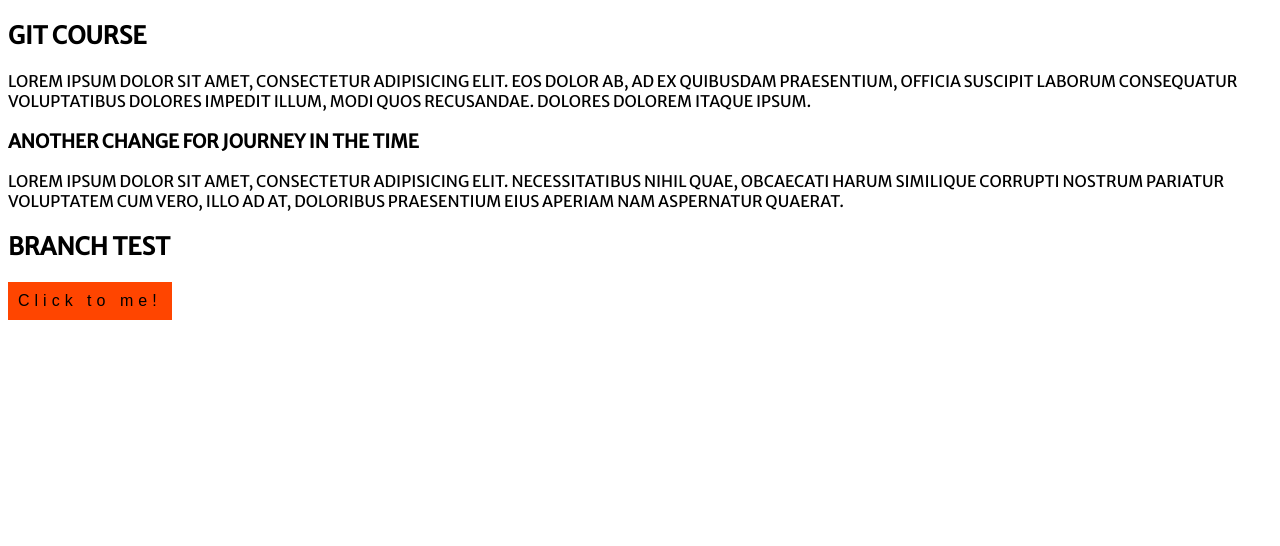
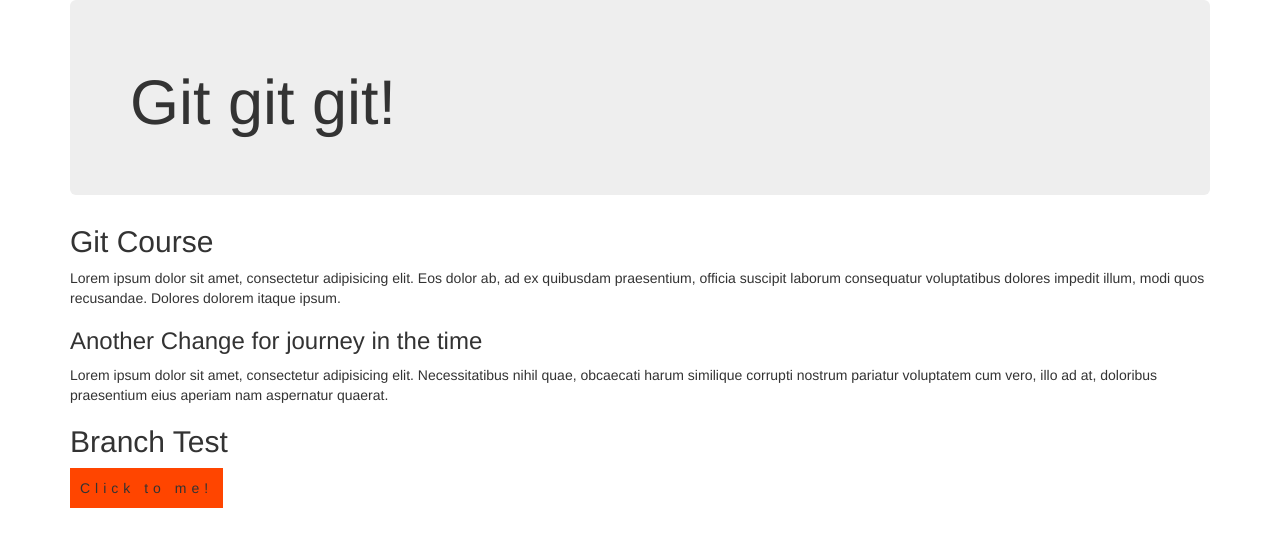
Before and after one commit to ExtaZys-Corp/test-git, a plain HTML site: page index.html in a window 1280 px wide. Drawn offline with nearby package versions, Linux system fonts and the light colour scheme.

Commit message:
Anadiendo bootstrap

```diff
--- a/index.html
+++ b/index.html
@@ -5,8 +5,13 @@
   <title>Document</title>
   <link rel="stylesheet" href="styles/estilos.css">
   <link href='https://fonts.googleapis.com/css?family=Merriweather+Sans' rel='stylesheet' type='text/css'>
+  <link rel="stylesheet" href="https://maxcdn.bootstrapcdn.com/bootstrap/3.3.6/css/bootstrap.min.css">
 </head>
 <body>
+  <div class="container">
+  <div class="jumbotron">
+    <h1>Git git git!</h1>
+  </div>
       <h2>Git Course</h2>
     <p>Lorem ipsum dolor sit amet, consectetur adipisicing elit. Eos dolor ab, ad ex quibusdam praesentium, officia suscipit laborum consequatur voluptatibus dolores impedit illum, modi quos recusandae. Dolores dolorem itaque ipsum.</p>
 
@@ -16,5 +21,6 @@
     <h2>Branch Test</h2>
 
     <button id="buttonOne"> Click to me!</button>
+  </div>
 </body>
 </html>
--- a/styles/estilos.css
+++ b/styles/estilos.css
@@ -1,6 +1,5 @@
 body{
   font-family: 'Merriweather Sans', sans-serif;
-  text-transform: uppercase;
 }
 
 #buttonOne{
```
Lines whose indentation alone changed are shown as unchanged.
